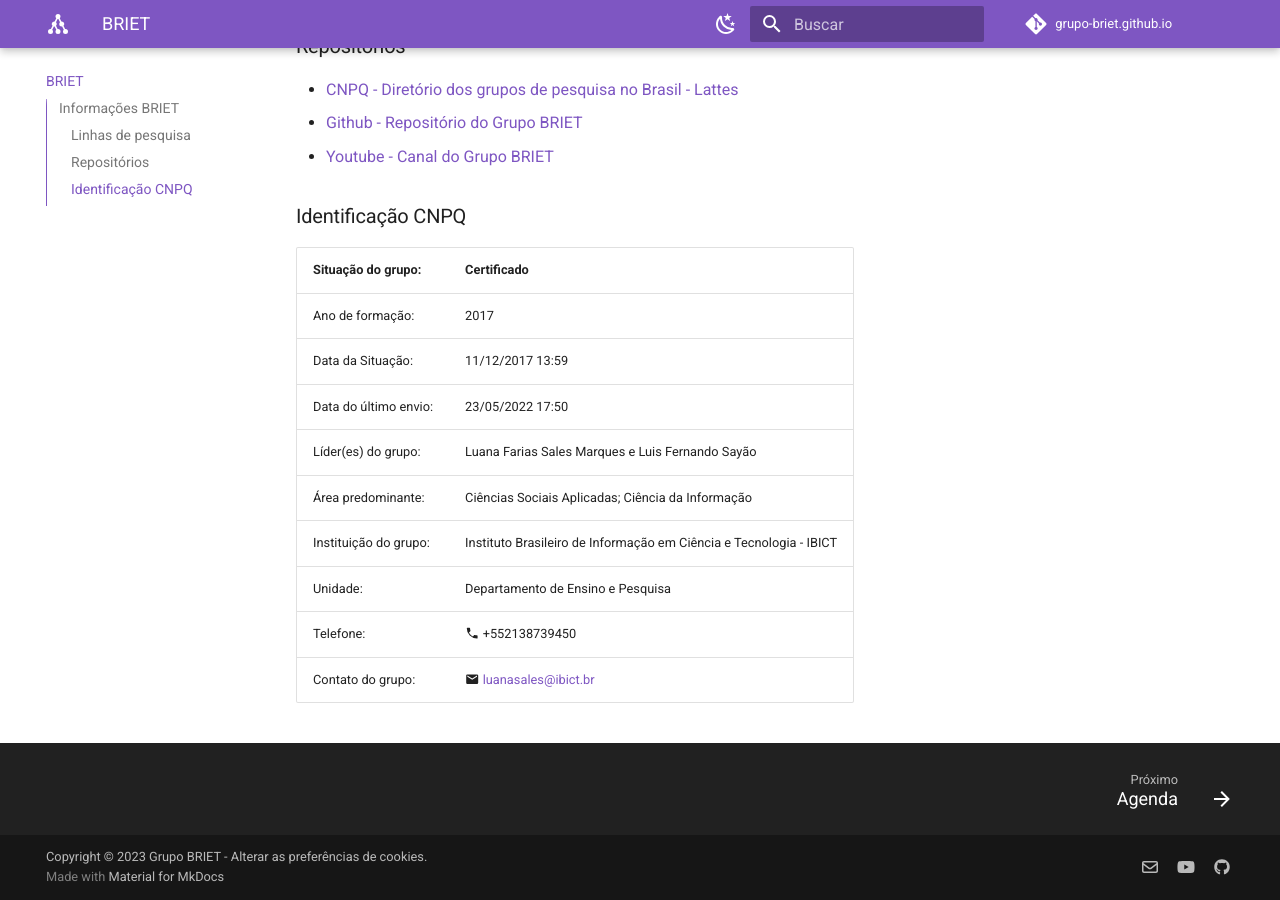
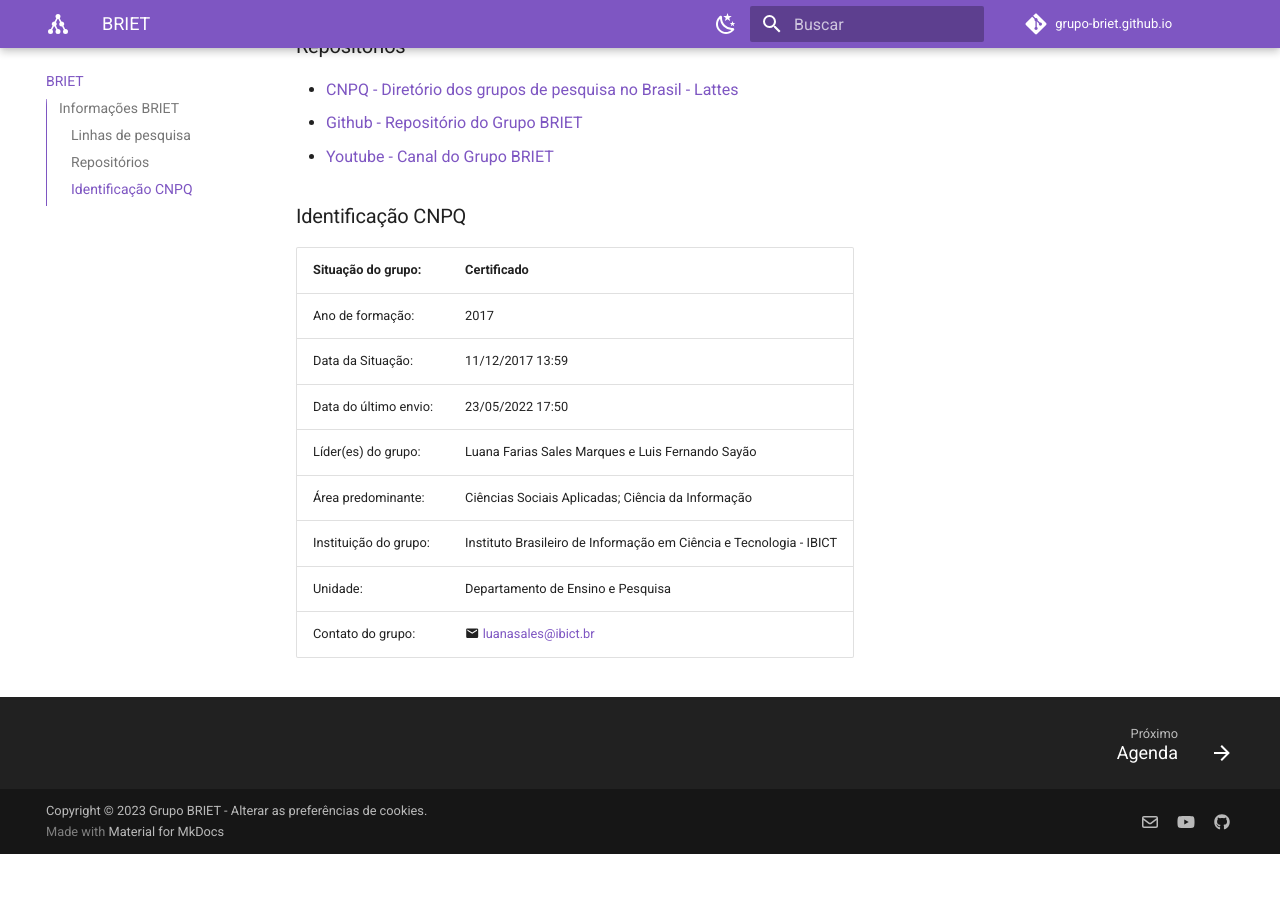
Before and after one commit to keellyayala/grupo-briet.github.io, an MkDocs documentation site: the page built from docs/index.md, in a window 1280 px wide and 900 px high, scrolled down 1303 px. Built offline with MkDocs 1.6.1 and Material for MkDocs 9.7.7, drawn with Linux system fonts in a browser that asks for light colours; a script that is not in the unit is left out; comment, search, counter and statistics services are not loaded; after the commit the page ends 2157 px from its top, so only the background shows below that.

Commit message:
Update index.md
remoção do número de telefone que estava desatualizado

```diff
--- a/docs/index.md
+++ b/docs/index.md
@@ -31,5 +31,4 @@ O grupo investiga o conceito de dado de pesquisa e os processos que envolvem sua
 | Área predominante: | Ciências Sociais Aplicadas; Ciência da Informação |
 | Instituição do grupo: | Instituto Brasileiro de Informação em Ciência e Tecnologia - IBICT |
 | Unidade: | Departamento de Ensino e Pesquisa |
-| Telefone: | :material-phone: +552138739450 |
 | Contato do grupo: | :material-email: [luanasales@ibict.br](mailto:luanasales@ibict.br) |
```
